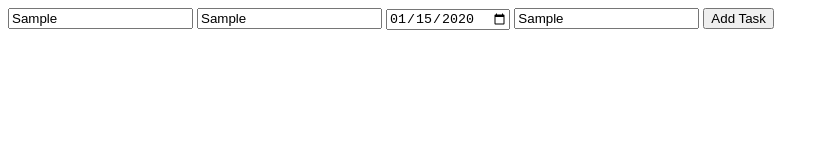
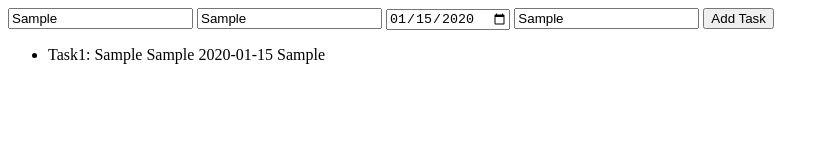
Before and after one commit to ScriptMang/sba4, a plain HTML site: page index.html in a window 1280 px wide. Both pictures are taken after typing "Sample", "Sample", "2020-01-15", "Sample" into the empty fields and a click on the button "Add Task". Shown: the whole page, without its empty margins (0-829 px from the left). Drawn offline with Linux system fonts and the light colour scheme.

Commit message:
Render list of tasks for each new task added

```diff
--- a/app.js
+++ b/app.js
@@ -3,6 +3,7 @@ let taskInput = document.getElementById("taskInput");
 let categoryInput = document.getElementById("categoryInput");
 let deadlineInput = document.getElementById("deadlineInput");
 let statusInput = document.getElementById("statusInput");
+let list = document.getElementById('taskList');
 
 const taskList = [];
 taskButton.addEventListener("click", function(){
@@ -25,4 +26,16 @@ taskButton.addEventListener("click", function(){
     for (let task of taskList) {
         console.log(`task${++taskCount}: \n` + Object.values(task));
     }
+    displayList();
 });
+
+function displayList() {
+    list.textContent = "";
+    let taskCount = 0;
+    for(let task of taskList){
+        let listItem = document.createElement("li");
+        listItem.textContent = `Task${++taskCount}: `+ task['name'] + ' ' +
+        task['category'] + ' ' + task['deadline'] +' ' + task['status'];
+        list.appendChild(listItem);
+    }
+}
--- a/index.html
+++ b/index.html
@@ -11,6 +11,7 @@
     <input type="date" id="deadlineInput" placeholder="enter deadline">
     <input type="text" id="statusInput" placeholder="enter an inital status">
     <button id="addTaskButton">Add Task</button>
+    <ul id="taskList"></ul>
 </body>
 <script src="./app.js"></script>
 </html>
```
